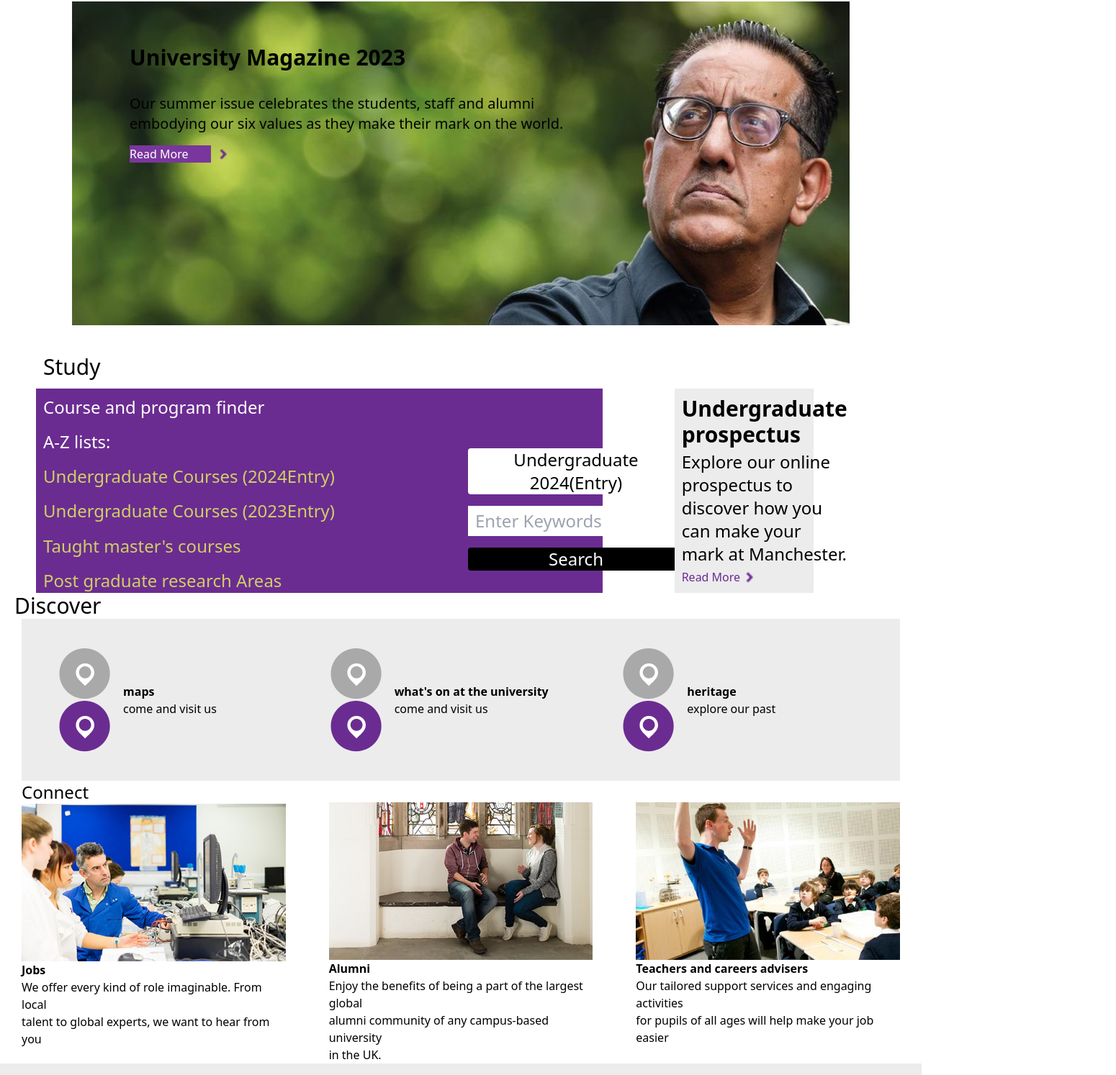
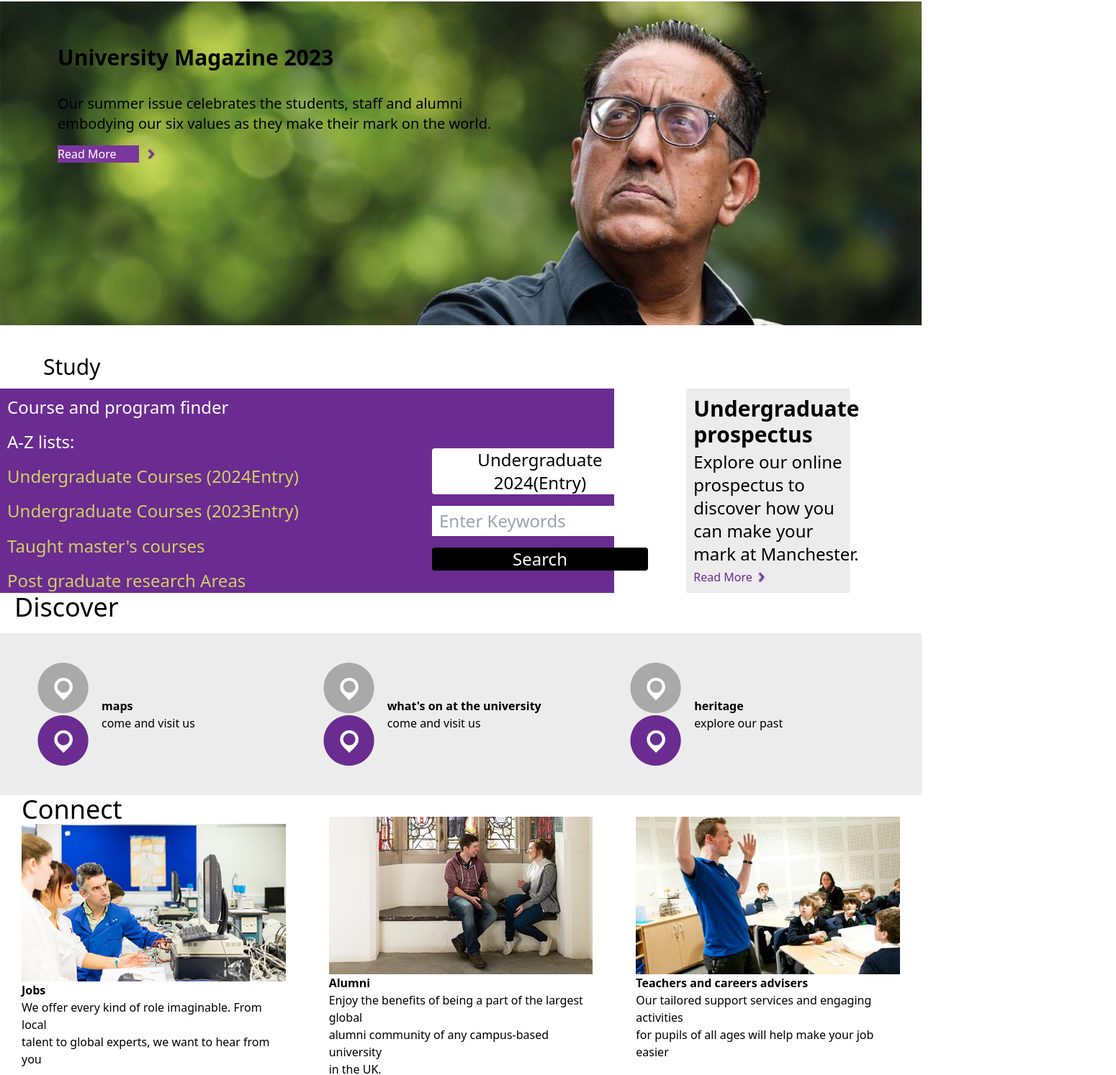
Before and after one commit to NoellaPromise/css-retry, a website: page index.html in a window 1280 px wide. Shown: the part 132-1626 px from the top of the page at 72% size, 1550 px wide, since content can reach past the window. Drawn offline with Linux system fonts and the light colour scheme.

Commit message:
Add container

```diff
--- a/index.html
+++ b/index.html
@@ -6,7 +6,8 @@
   <link href="/dist/output.css" rel="stylesheet">
 </head>
 <body>
-  <nav class="flex justify-evenly items-center gap-8  px-4 py-6 text-2xl">
+
+  <nav class="flex justify-evenly items-center gap-8  px-4 py-6 text-2xl mx-auto container">
     <a> <img src="images/logo-university-of-manchester (1).png" class="ml-10" alt=""></a>
     <a href="#"> <img src="images/icon-home-25px-949699.png" alt=""></a>
 
@@ -21,7 +22,7 @@
         <button>Search</button>
       </div>
       </nav>
-      <section style="background-image: url(images/Magazine-Nazir-1400x450.jpg);" class="bg-no-repeat  h-[800px]  mx-[100px] relative m-0">
+      <section style="background-image: url(images/Magazine-Nazir-1400x450.jpg);" class="bg-no-repeat  h-[800px]  mx-[100px] relative m-0 mx-auto container">
         <div class=" left-20  flex flex-col  absolute py-[60px]">
             <span class="font-bold text-3xl"> University Magazine 2023</span>
             <p class="mt-8 text-xl">Our summer issue celebrates the students, staff and alumni <br> embodying our six values as they make
@@ -35,7 +36,7 @@
          </section>
          <h2 class="text-3xl -mt-[310px] mx-[60px] mb-3 "> Study</h2>
 
-        <section  class=" grid grid-cols-3 bg-white   -mt-[0px] mx-[50px]  ">
+        <section  class=" grid grid-cols-3 bg-white   -mt-[0px] mx-[50px] mx-auto container ">
 
 
           <div class=" grid col-span-2 bg-[#6B2C91] ">
@@ -60,10 +61,10 @@
             <p class="flex gap-x-2 items-center text-[#6B2C91]">Read More <img src="images/icon-moreArrow-right-purple.png" alt="" class="h-[15px]"></p>
 </div>
           </section>
-          <h3 class="text-3xl  mx-[20px]"> Discover</h3>
-          <section   class=" grid grid-cols-3 bg-[#ECECED] py-[10px] mx-[30px]">
+          <h3 class="text-4xl  font-light mx-[20px] "> Discover</h3>
+          <section   class=" grid grid-cols-3 bg-[#ECECED] py-[10px] mx-[30px] mt-4  mx-auto container ">
 
-            <div class="flex   items-center gap-4  mx-[20px] px-[30px] py-[30px]">
+            <div class="flex   items-center gap-4  mx-[20px] px-[30px] py-[30px] ">
               <span> <img src="images/icon-map-large.png" alt=""></span>
               <p><strong>maps </strong><br> come and visit us</p>
             </div>
@@ -76,9 +77,9 @@
               <p><strong>heritage</strong> <br> explore our past</p>
             </div></section>
 
-            <section class="grid grid-cols-3">
+            <section class="grid grid-cols-3 mx-auto container">
               <div class="gap-y-4 mx-[30px]">
-                <h3 class="text-2xl">Connect</h3>
+                <h3 class="text-4xl font-light">Connect</h3>
                 <img src="images/Connect-Jobs.jpg" alt="">
                 <span> <strong>Jobs</strong></span>
                 <p>We offer every kind of role imaginable. From local <br> talent to global experts, we want to hear from you</p>
@@ -97,14 +98,11 @@
   <p>Our tailored support services and engaging activities  <br>for pupils of all ages will help make your job easier</p>
 
 </section>
-<section class="hidden md:block md:px-40 md:py-8 md:bg-[#ececed]">
+<section class="hidden md:block md:px-40 md:py-8 md:bg-[#ececed] mx-auto container">
   <h2 class="text-4xl font-light">Explore Manchester</h2>
   <div class="my-5 grid grid-cols-3 gap-10">
     <div class="relative col-span-2">
-      <img
-        src="https://www.manchester.ac.uk/jodrell-050819.jpg"
-        alt=""
-        class="w-full"
+      <img src="https://www.manchester.ac.uk/jodrell-050819.jpg" alt="" class="w-full"
       />
       <div class="absolute bottom-0 left-0 bg-[#ececed] max-w-xl p-3">
         <h2>Jodrell Bank</h2>
@@ -174,7 +172,7 @@
     </div>
   </div>
 </section>
-<footer>
+<footer class="mx-auto container">
 <div
   class="px-3 md:px-40 py-5 bg-black grid grid-cols-2 md:grid-cols-3 [&_h2]:text-white border-b border-gray-400 [&_p]: text-gray-400"
 >
```
Also changed, not shown: dist/output.css.
